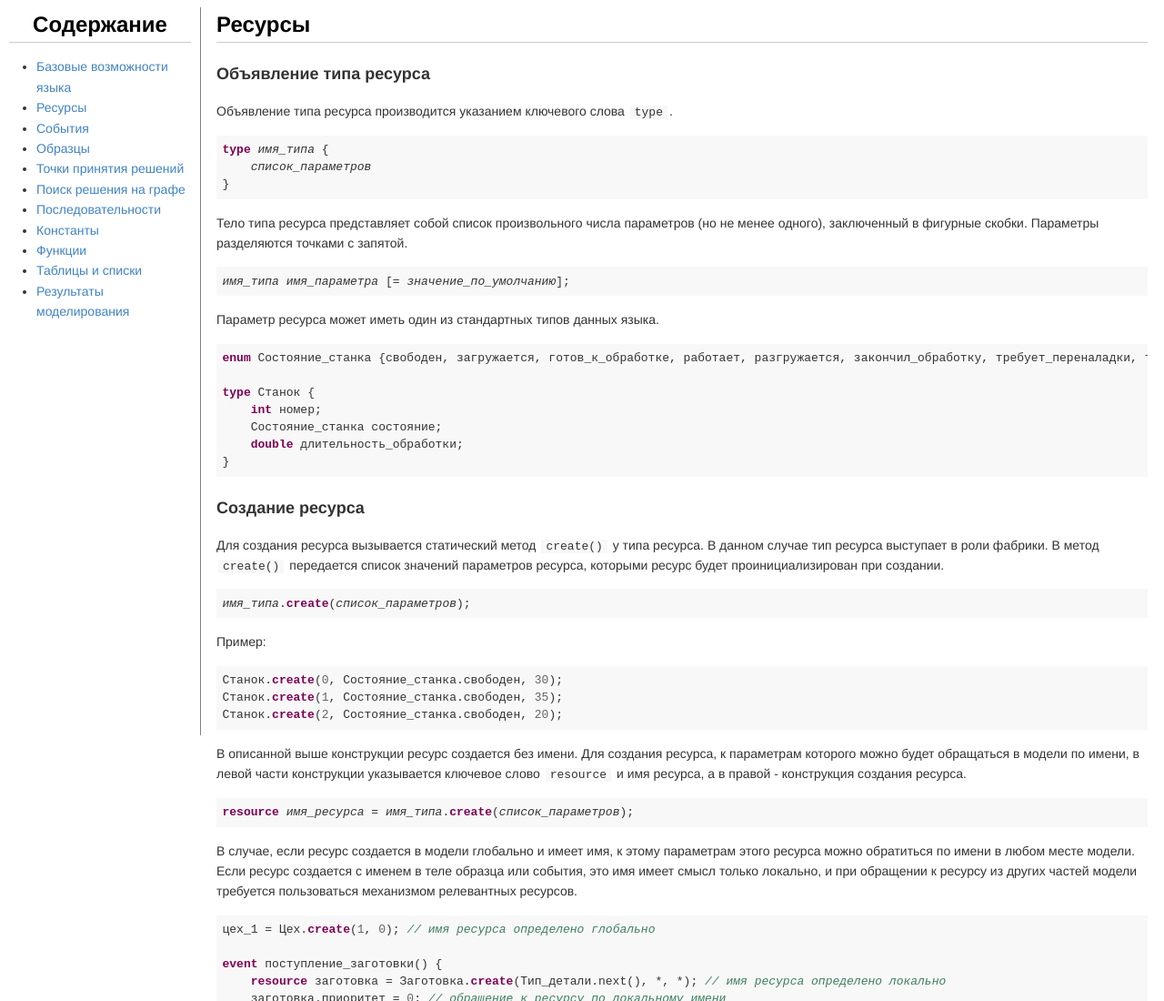
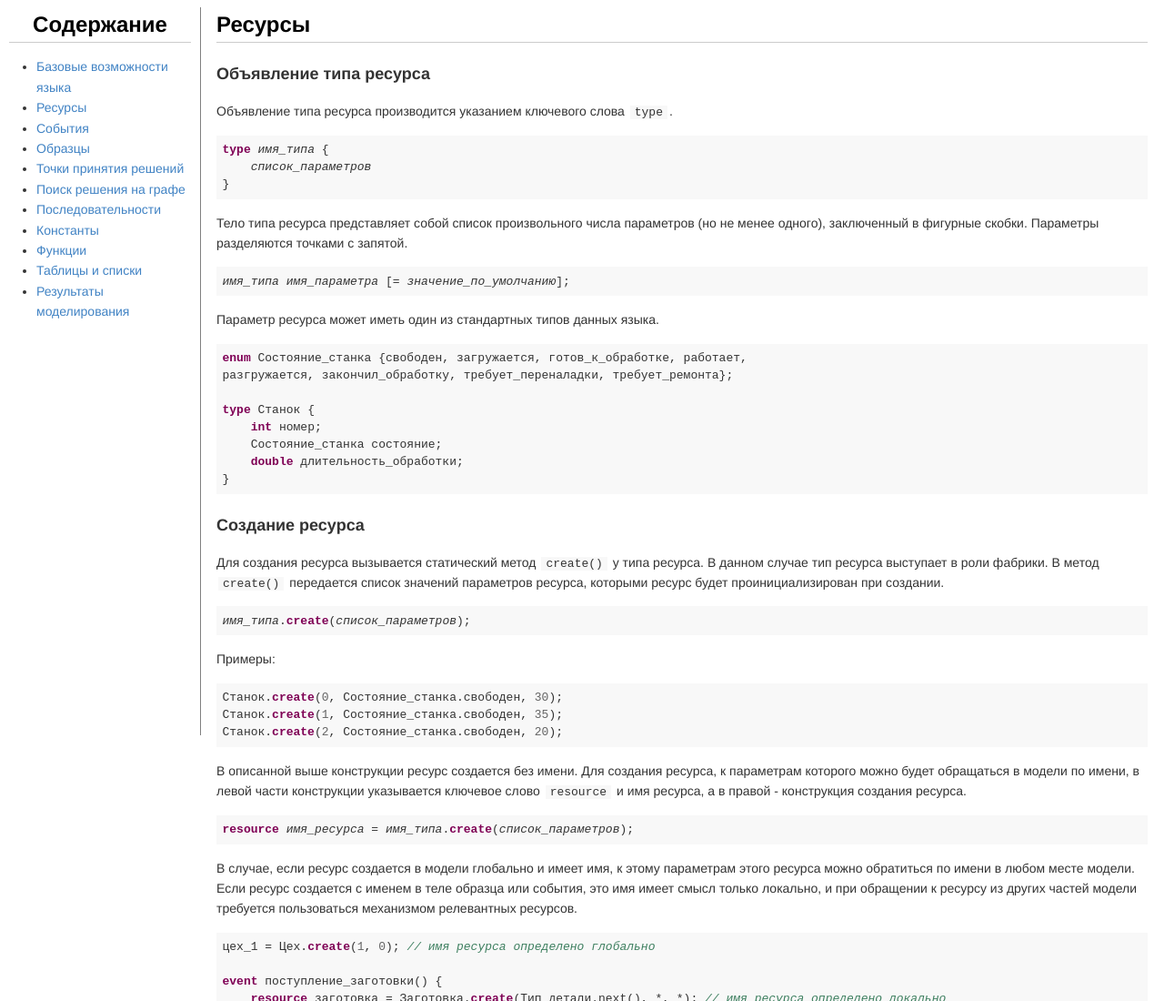
Before and after one commit to LeKaitoW/raox, a plain HTML site: page docs/reference/resource.html in a window 1280 px wide. Shown: the top 1100 px of the page at 91% size. Drawn offline with Linux system fonts and the light colour scheme.

Commit message:
Чистка ресурсов (bogachev-pa/rdo-xtext#24)

```diff
--- a/docs/reference/resource.html
+++ b/docs/reference/resource.html
@@ -27,7 +27,8 @@
 <p>Тело типа ресурса представляет собой список произвольного числа параметров (но не менее одного), заключенный в фигурные скобки. Параметры разделяются точками с запятой.</p>
 <pre><code class="rao"><i>имя_типа</i> <i>имя_параметра</i> [= <i>значение_по_умолчанию</i>];</code></pre>
 <p>Параметр ресурса может иметь один из стандартных типов данных языка.</p>
-<pre><code class="rao">enum Состояние_станка {свободен, загружается, готов_к_обработке, работает, разгружается, закончил_обработку, требует_переналадки, требует_ремонта};
+<pre><code class="rao">enum Состояние_станка {свободен, загружается, готов_к_обработке, работает,
+разгружается, закончил_обработку, требует_переналадки, требует_ремонта};
 
 type Станок {
     int номер;
@@ -37,7 +38,7 @@ type Станок {
 <h3>Создание ресурса</h3>
 <p>Для создания ресурса вызывается статический метод <code class="rao">create()</code> у типа ресурса. В данном случае тип ресурса выступает в роли фабрики. В метод <code class="rao">create()</code> передается список значений параметров ресурса, которыми ресурс будет проинициализирован при создании.</p>
 <pre><code class="rao"><i>имя_типа</i>.create(<i>список_параметров</i>);</code></pre>
-<p>Пример:</p>
+<p>Примеры:</p>
 <pre><code class="rao">Станок.create(0, Состояние_станка.свободен, 30);
 Станок.create(1, Состояние_станка.свободен, 35);
 Станок.create(2, Состояние_станка.свободен, 20);</code></pre>
```
